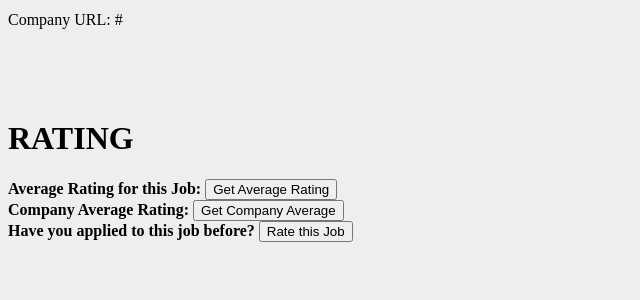
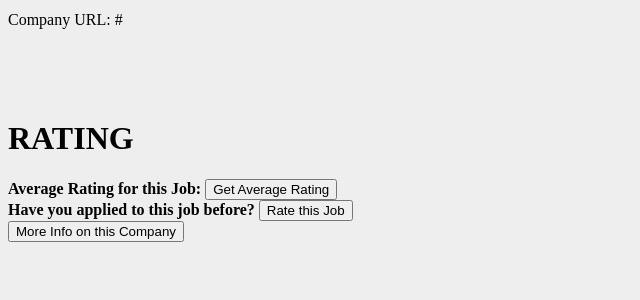
Before and after one commit to kazshidara/jobsearch-engine-project, a Flask app: template templates/job.html in a window 1280 px wide. Shown: the part 408-708 px from the top of the page, without its empty margins (0-640 px from the left). Run offline with Flask 2, Linux system fonts and the light colour scheme; tables that the repository leaves empty hold one stand-in row (values such as "Sample post"); the template is opened without the code that fills it: values that come from a table or form of the project are taken from there, most other values are stand-ins (such as "Sample title", 1, 10 or a date in 2020); grey boxes marked "Sample" are stand-in pictures; some libraries are stand-ins or nearby versions.

```diff
--- a/templates/job.html
+++ b/templates/job.html
@@ -60,29 +60,6 @@
 
 
     <div>
-
-          <b>Company Average Rating:       </b><span id='company_avg_rating'></span>
-
-          <a href="/company_avg?job_id={{job.job_id}}" method='GET' id="company-avg-button" ><button>Get Company Average</button></a>
-
-
-        <script type="text/javascript">
-
-            document.getElementById('company-avg-button').onclick = function(evt) {
-
-                evt.preventDefault();
-
-                function getCompanyAvg(response) {
-                    $('#company_avg_rating').html(response);
-                }
-
-                $.get('/company_avg?job_id={{job.job_id}}', getCompanyAvg);
-            }
-
-        </script>
-    </div>
-
-     <div>
             <b>Have you applied to this job before?</b>
             <a href="/rating?job_id={{job.job_id}}" method='GET' id="rate-this-job-button"><button> Rate this Job </button></a>
             <span id="space"></span>
@@ -108,4 +85,11 @@
 
     </div>
 
+
+    <div>
+
+           <a href="/moreCompanyInfo?job_id={{job.job_id}}" method='GET' id="more-company-info-button" ><button>More Info on this Company</button></a>
+
+    </div>
+
 {% endblock %}
```
